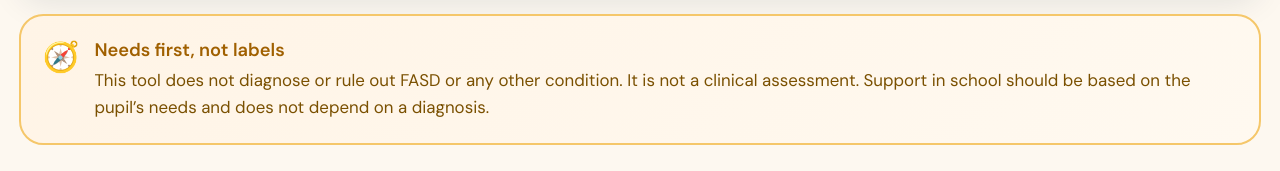
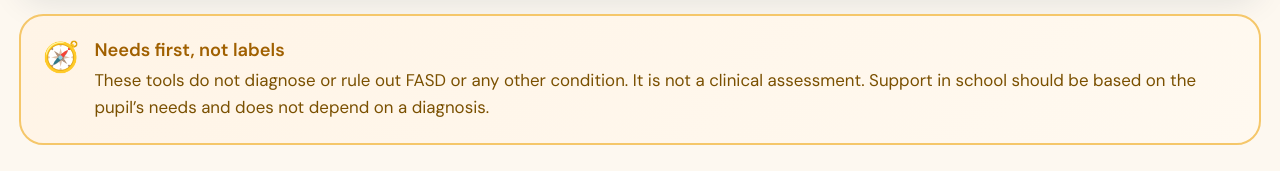
Before and after one commit to inyangtakon384-cell/fasd-compass, a plain HTML site: page school-support-toolkit/index.html in a window 1280 px wide. Shown: the part 477-648 px from the top of the page. Drawn offline with Linux system fonts and the light colour scheme.

Commit message:
Phase 4: hub notice wording

```diff
--- a/school-support-toolkit/index.html
+++ b/school-support-toolkit/index.html
@@ -108,7 +108,7 @@
   </div>
   <div class="section">
     <div class="info-card"><div class="ic-body">Practical, free tools for teachers, SENCOs, ALNCos and support staff working with pupils who have FASD, possible FASD or similar needs. Everything here is needs-led. You do not need a diagnosis to use it.</div></div>
-    <div class="alert-box"><div class="ab-icon">🧭</div><div><div class="ab-title">Needs first, not labels</div><div class="ab-body">This tool does not diagnose or rule out FASD or any other condition. It is not a clinical assessment. Support in school should be based on the pupil’s needs and does not depend on a diagnosis.</div></div></div>
+    <div class="alert-box"><div class="ab-icon">🧭</div><div><div class="ab-title">Needs first, not labels</div><div class="ab-body">These tools do not diagnose or rule out FASD or any other condition. It is not a clinical assessment. Support in school should be based on the pupil’s needs and does not depend on a diagnosis.</div></div></div>
   </div>
 
   <div class="section">
```
